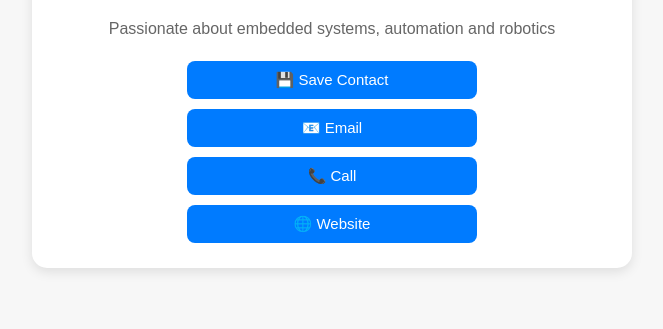
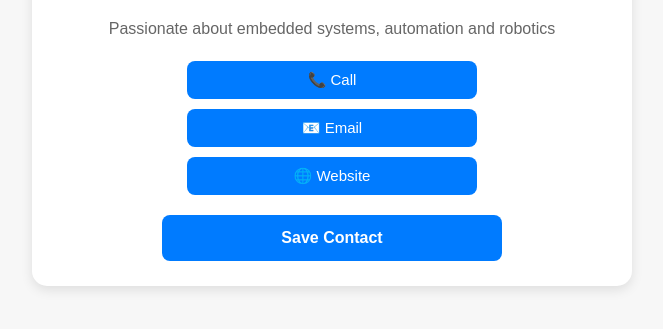
Before and after one commit to niccyp/vCardProject, a plain HTML site: page vCard-template/clients/nic.pol.html in a window 1280 px wide. Shown: the part 373-702 px from the top of the page, without its empty margins (308-971 px from the left). Drawn offline with Linux system fonts and the light colour scheme.

Commit message:
changing order of buttons

```diff
--- a/vCard-template/clients/nic.pol.html
+++ b/vCard-template/clients/nic.pol.html
@@ -94,6 +94,15 @@
             transition: opacity 0.3s;
         }
 
+        .button.save-contact {
+            width: 70%;
+            max-width: 300px;
+            padding: 14px 20px;
+            font-size: 16px;
+            font-weight: bold;
+            margin-top: 10px;
+        }
+
         .button:hover {
             opacity: 0.85;
         }
@@ -139,10 +148,10 @@
     <p class="about">Passionate about embedded systems, automation and robotics</p>
 
     <div class="buttons-container">
-        <a class="button save-contact" href="#" onclick="downloadVCard(); return false;">💾 Save Contact</a>
+        <a class="button" href="tel:+61490762889">📞 Call</a>
         <a class="button" href="mailto:npollack24@gmail.com">📧 Email</a>
-        <a class="button" href="tel:+61490762889">📞 Call</a>
         <a class="button" href="https://www.linkedin.com/in/nicholaspollack/" target="_blank">🌐 Website</a>
+        <a class="button save-contact" href="#" onclick="downloadVCard(); return false;">Save Contact</a>
     </div>
 
     <script>
```
